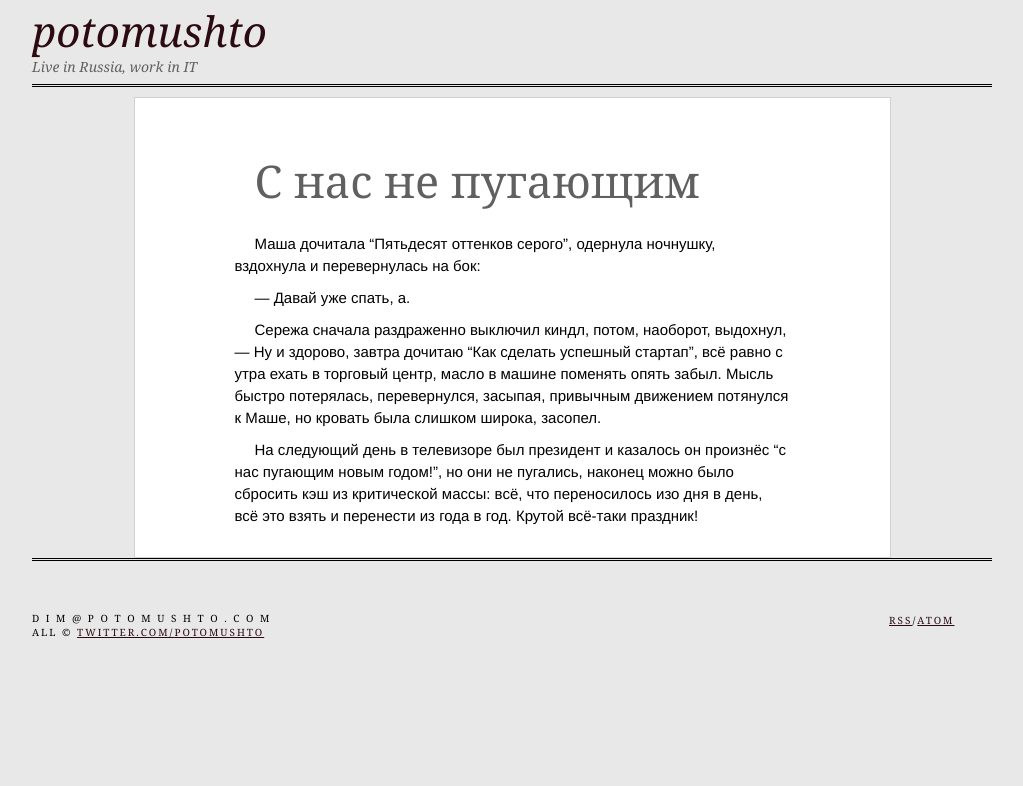
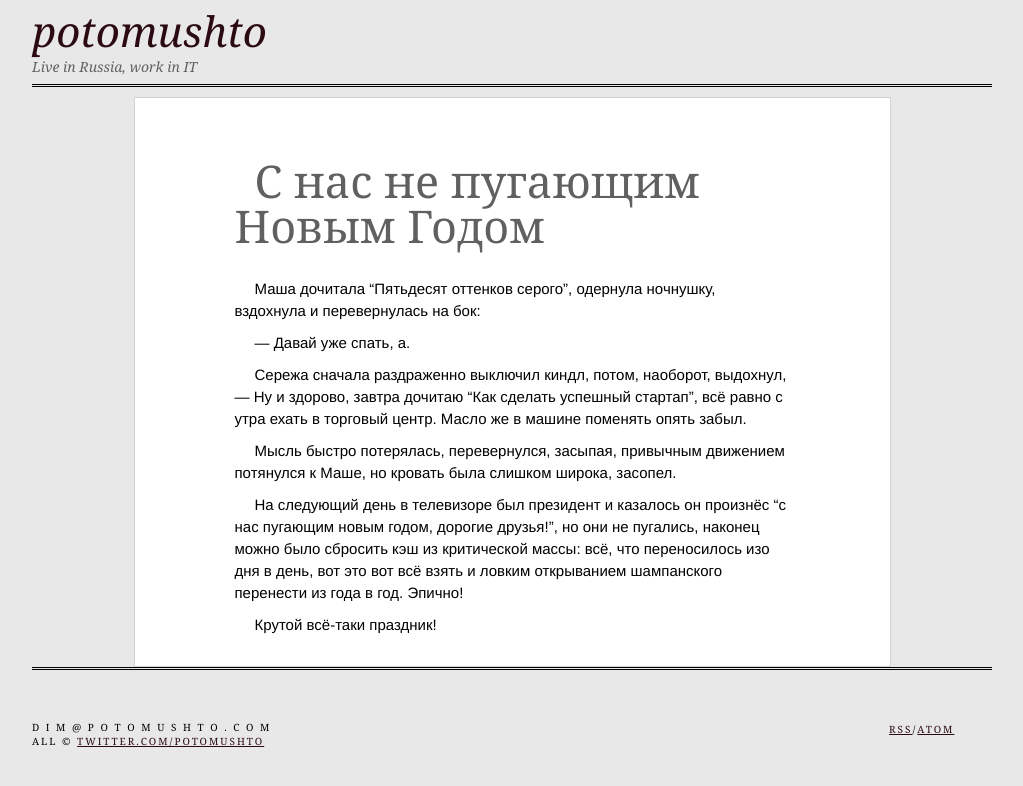
Before and after one commit to ptmt/ptmt.github.com, a Jekyll site: the page built from _posts/2012-12-30-ny2013.md, in a window 1280 px wide. Shown: the top 786 px of the page, without its empty margins (128-1151 px from the left). Built offline with Jekyll 4.4.1, drawn with Linux system fonts in a browser that asks for light colours; Markdown is read by kramdown in place of the engine named in the settings.

Commit message:
new post

```diff
--- a/_posts/2012-12-30-ny2013.md
+++ b/_posts/2012-12-30-ny2013.md
@@ -1,6 +1,6 @@
 ---
 layout: post
-title: С нас не пугающим
+title: С нас не пугающим Новым Годом
 ---
 # {{ page.title }}
 
@@ -8,6 +8,10 @@ title: С нас не пугающим
 
 — Давай уже спать, а.
 
-Сережа сначала раздраженно выключил киндл, потом, наоборот, выдохнул, — Ну и здорово, завтра дочитаю “Как сделать успешный стартап”, всё равно с утра ехать в торговый центр, масло в машине поменять опять забыл. Мысль быстро потерялась, перевернулся, засыпая, привычным движением потянулся к Маше, но кровать была слишком широка, засопел.
+Сережа сначала раздраженно выключил киндл, потом, наоборот, выдохнул, — Ну и здорово, завтра дочитаю “Как сделать успешный стартап”, всё равно с утра ехать в торговый центр. Масло же в машине поменять опять забыл.
 
-На следующий день в телевизоре был президент и казалось он произнёс “с нас пугающим новым годом!”, но они не пугались, наконец можно было сбросить кэш из критической массы:  всё, что переносилось изо дня в день, всё это взять и перенести из года в год. Крутой всё-таки праздник!
+Мысль быстро потерялась, перевернулся, засыпая, привычным движением потянулся к Маше, но кровать была слишком широка, засопел.
+
+На следующий день в телевизоре был президент и казалось он произнёс “с нас пугающим новым годом, дорогие друзья!”, но они не пугались, наконец можно было сбросить кэш из критической массы:  всё, что переносилось изо дня в день, вот это вот всё взять и ловким открыванием шампанского перенести из года в год. Эпично!
+
+Крутой всё-таки праздник!
```
Also changed, not shown: 1 other file.
